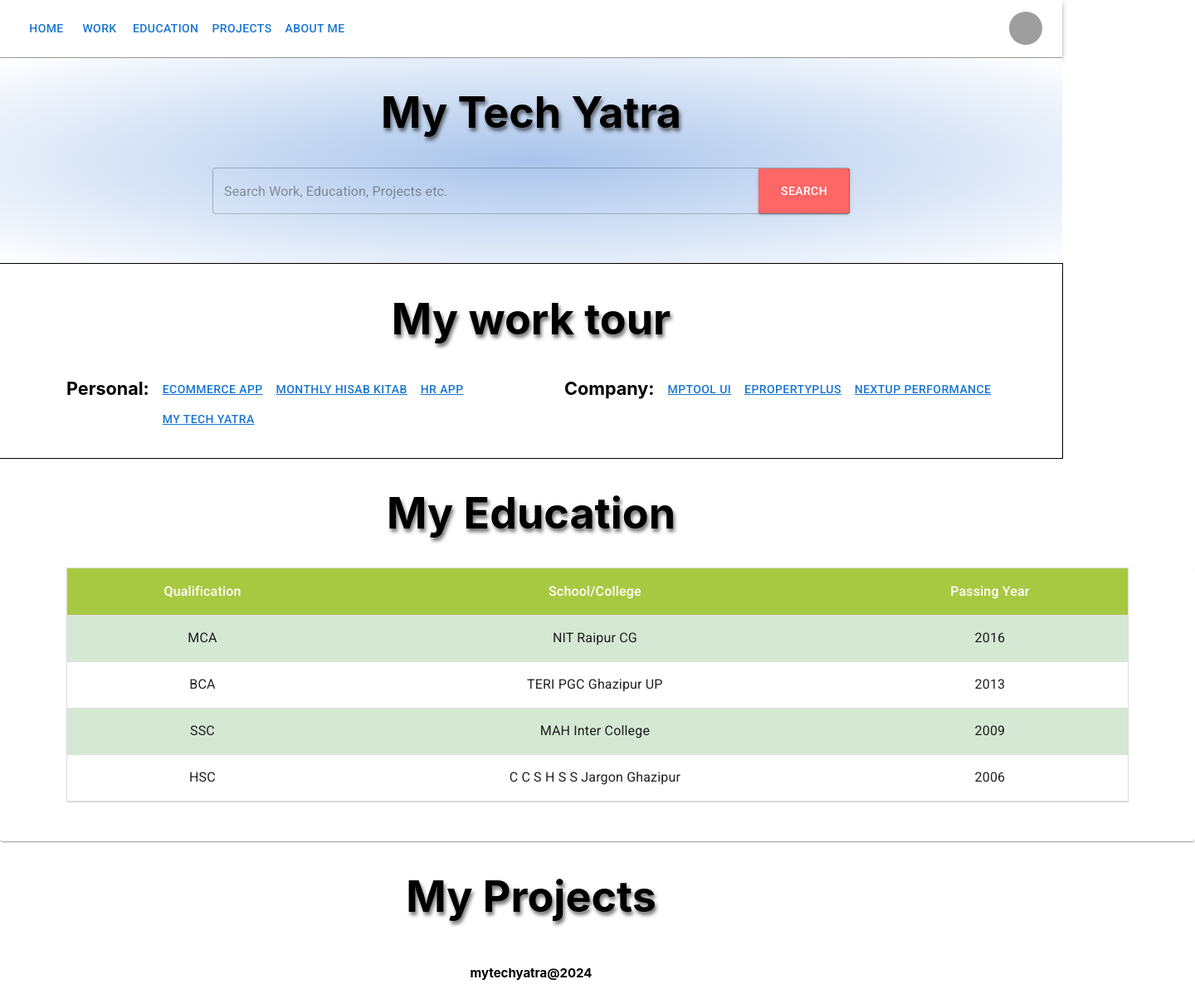
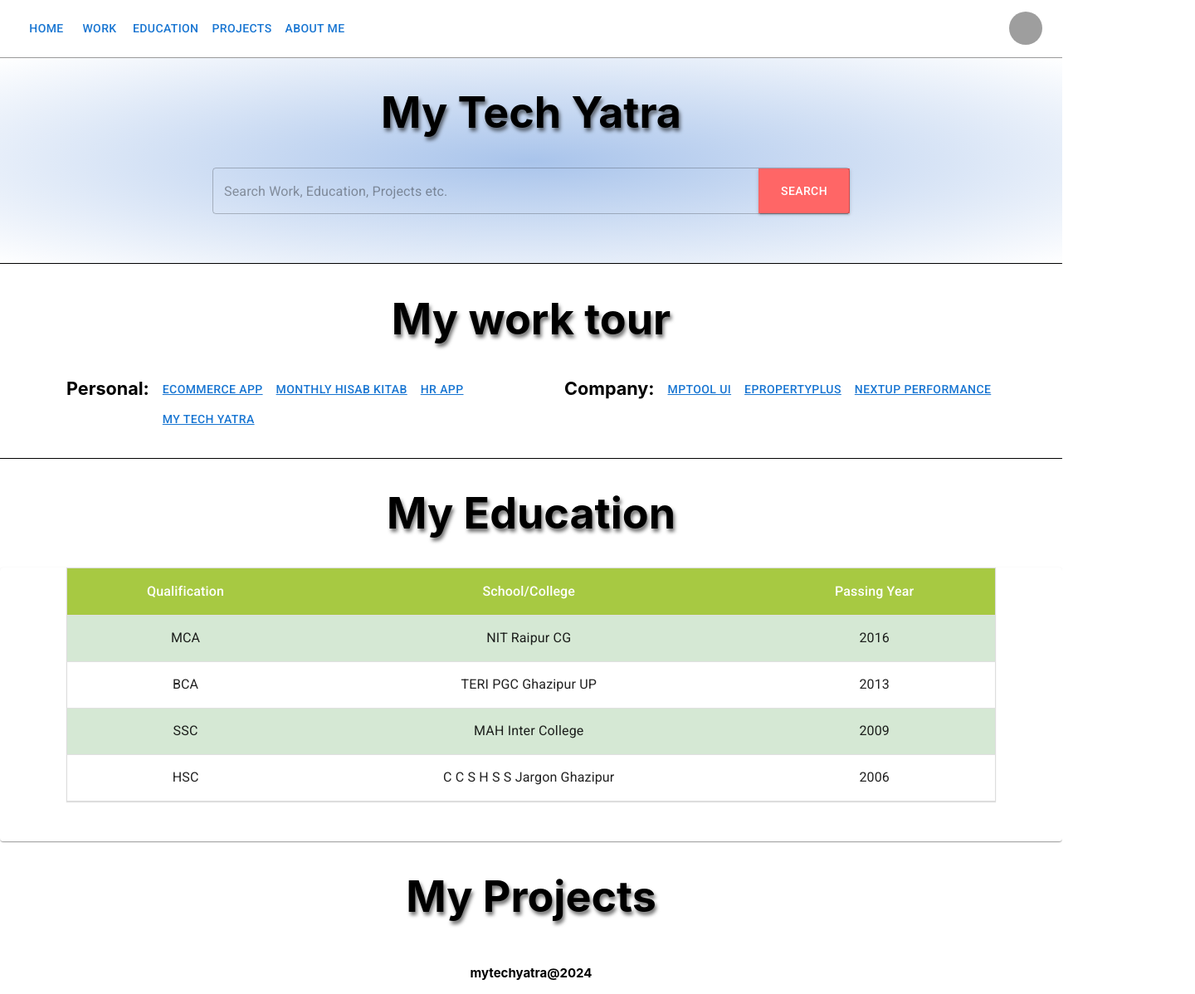
Before and after one commit to RamniwasG/my-tech-yatra, a React (Create React App) app: page / in a window 1280 px wide. Shown: the whole page at 83% size, 1440 px wide, since content can reach past the window. Built offline with nearby package versions, Linux system fonts and the light colour scheme; grey boxes are pictures that could not be loaded.

Commit message:
minor css change

```diff
--- a/src/components/sharedCSS/customTable.css
+++ b/src/components/sharedCSS/customTable.css
@@ -5,7 +5,7 @@
     margin-bottom: 3rem;
 }
 .custom-table-container {
-    width: auto;
+    width: auto !important;
     padding-left: 5rem;
     padding-right: 5rem;
 }
```
